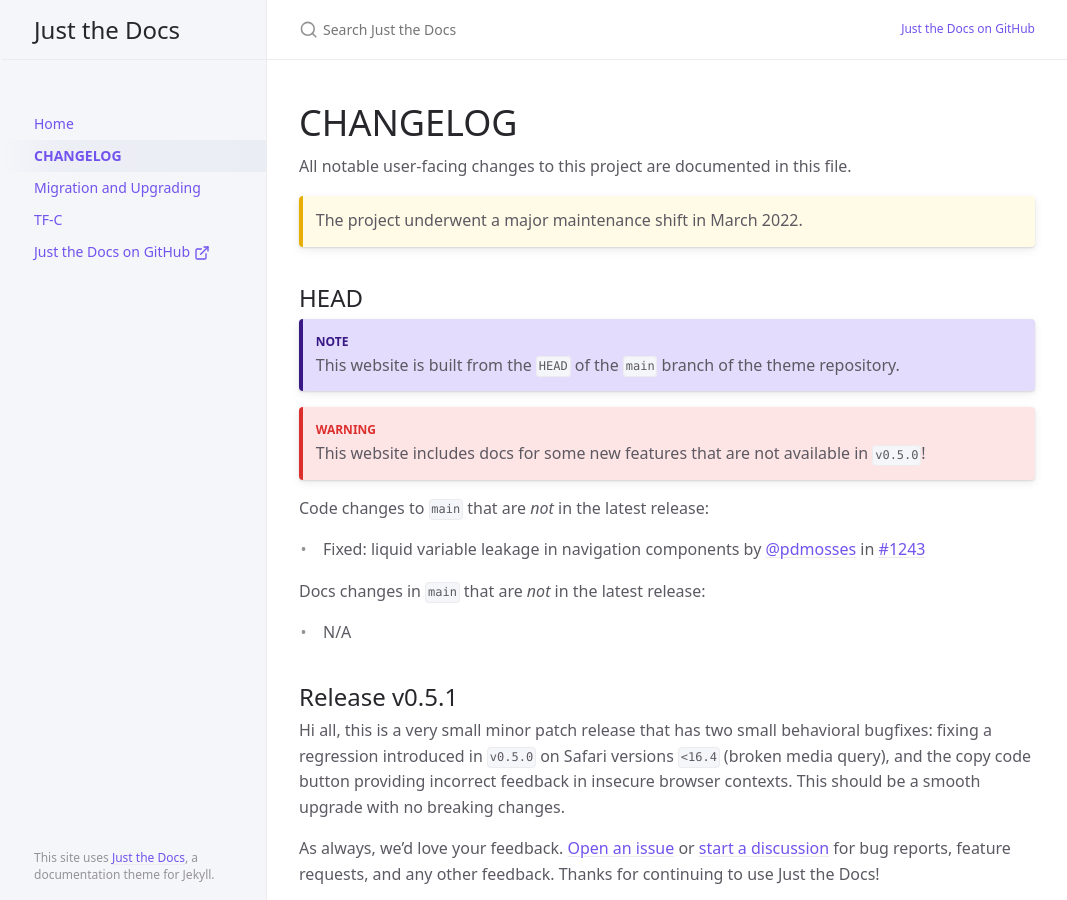
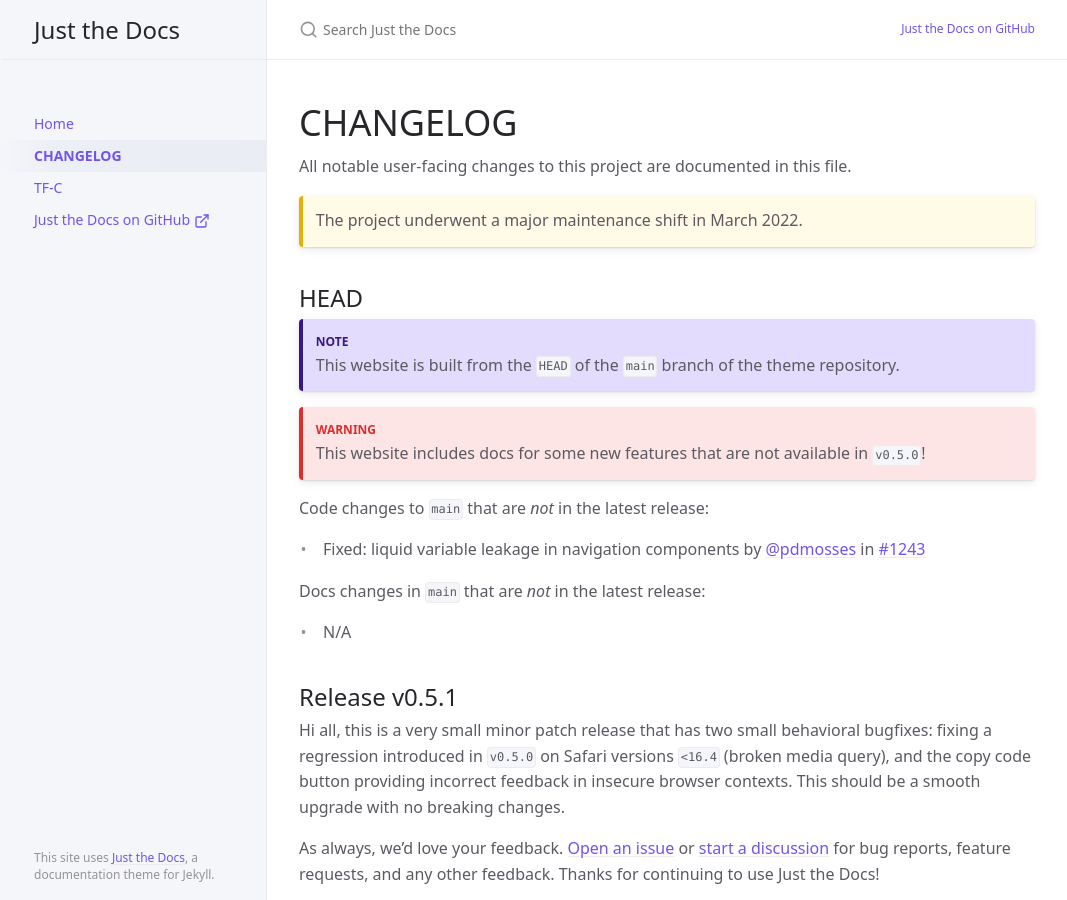
Before and after one commit to castlechoi/castlechoi.github.io, a Jekyll site: the page built from CHANGELOG.md, in a window 1280 px wide and 900 px high. Shown: the whole window, without its empty margins (105-1172 px from the left). Built offline with Jekyll 4.4.1, drawn with Linux system fonts in a browser that asks for light colours.

```diff
--- a/MIGRATION.md
+++ /dev/null
@@ -1,4 +0,0 @@
----
-title: Migration and Upgrading
-layout: default
----
```
Also changed, not shown: index.md (+1 -1 lines).
